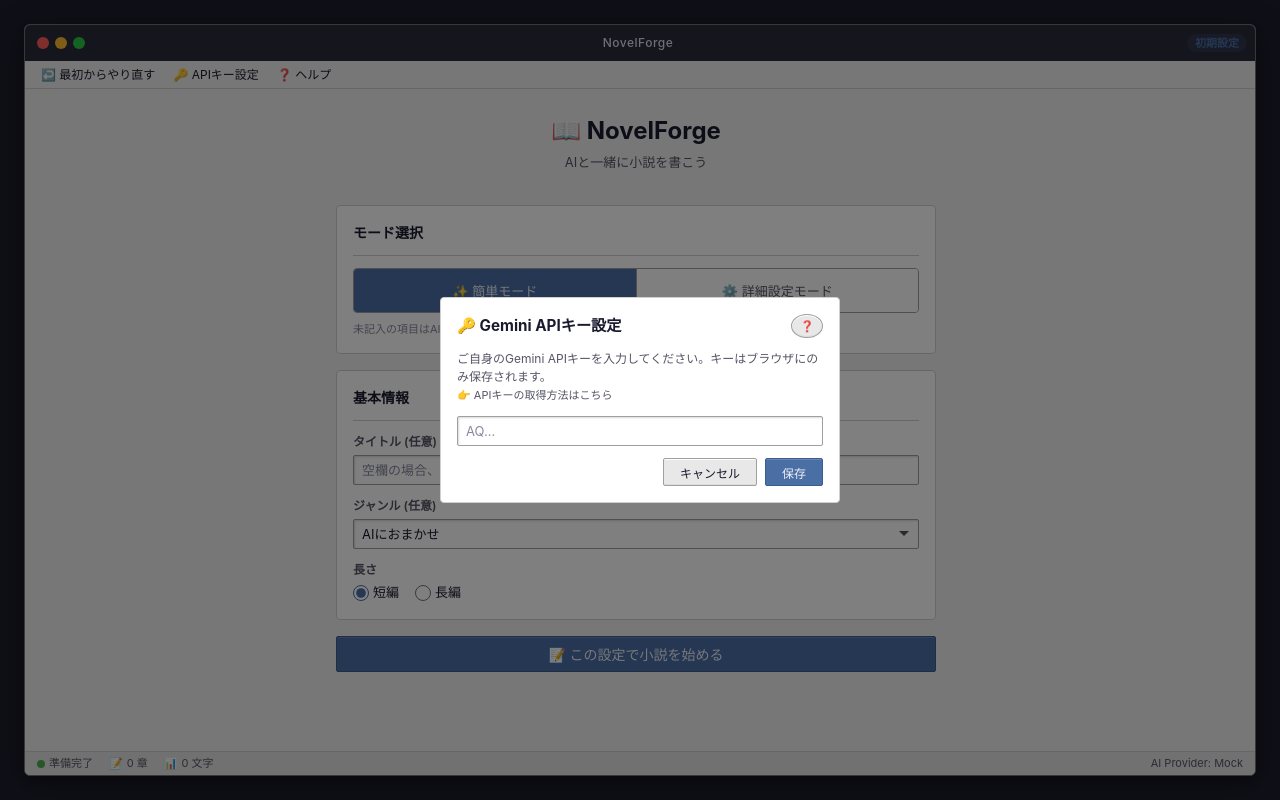
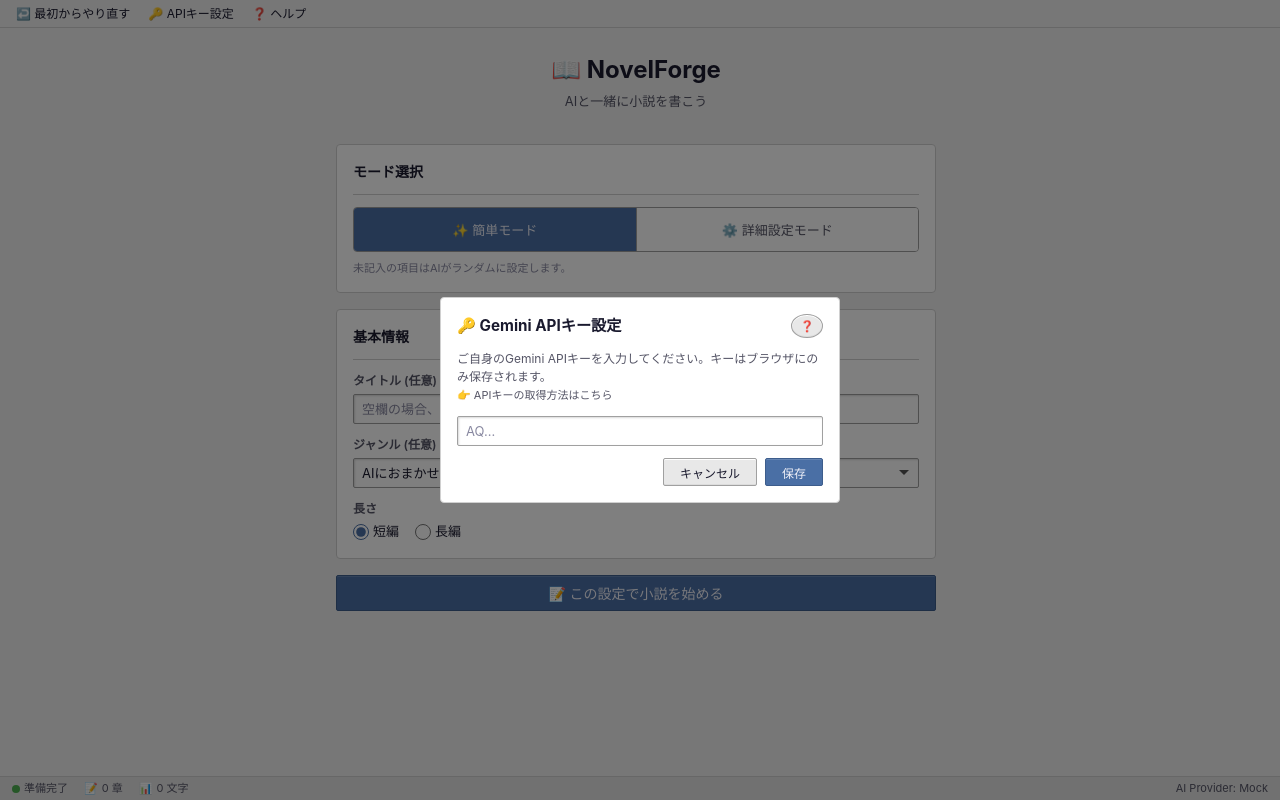
Before and after one commit to naochiba912-cpu/nover-forge, a React (Vite) app in the folder frontend/: page / in a window 1280 px wide. Built offline with nearby package versions, Linux system fonts and the light colour scheme.

Commit message:
style: make ui fullscreen and remove mac window frame

```diff
--- a/frontend/src/App.jsx
+++ b/frontend/src/App.jsx
@@ -1,6 +1,5 @@
 import { useState, useEffect } from "react";
 import { useNovel, useNovelDispatch } from "./context/NovelContext";
-import TitleBar from "./components/TitleBar";
 import StatusBar from "./components/StatusBar";
 import SetupForm from "./components/SetupForm";
 import PrologueEditor from "./components/PrologueEditor";
@@ -241,7 +240,6 @@
 
   return (
     <div className="window-frame">
-      <TitleBar />
       <MenuBar
         onOpenApiKeyModal={() => setIsApiKeyModalOpen(true)}
         onOpenHelpModal={() => setIsHelpModalOpen(true)}
--- a/frontend/src/components/TitleBar.jsx
+++ /dev/null
@@ -1,28 +0,0 @@
-import { useNovel } from "../context/NovelContext";
-
-const phaseLabels = {
-  setup: "初期設定",
-  prologue: "プロローグ設定",
-  writing: "執筆中",
-  epilogue: "エピローグ設定",
-  complete: "完成",
-};
-
-export default function TitleBar() {
-  const { phase, setup } = useNovel();
-
-  const title = setup ? `NovelForge — ${setup.title}` : "NovelForge";
-  const phaseLabel = phaseLabels[phase] || "";
-
-  return (
-    <div className="title-bar">
-      <div className="title-bar-controls">
-        <button className="title-bar-btn close" aria-label="Close" />
-        <button className="title-bar-btn minimize" aria-label="Minimize" />
-        <button className="title-bar-btn maximize" aria-label="Maximize" />
-      </div>
-      <span className="title-bar-text">{title}</span>
-      {phaseLabel && <span className="title-bar-badge">{phaseLabel}</span>}
-    </div>
-  );
-}
--- a/frontend/src/index.css
+++ b/frontend/src/index.css
@@ -108,14 +108,14 @@
   display: flex;
   justify-content: center;
   align-items: flex-start;
-  padding: var(--sp-xl);
+  padding: 0;
+  margin: 0;
   overflow: hidden;
 }
 
 #root {
-  width: 100%;
-  max-width: 1400px;
-  height: calc(100vh - 48px);
+  width: 100vw;
+  height: 100vh;
   display: flex;
   flex-direction: column;
 }
@@ -125,10 +125,8 @@
   display: flex;
   flex-direction: column;
   height: 100%;
+  width: 100%;
   background: var(--sys-surface);
-  border: 1px solid var(--sys-border-dark);
-  border-radius: var(--radius-lg);
-  box-shadow: var(--shadow-window);
   overflow: hidden;
 }
 
```
Also changed, not shown: 4 other files (tests, documents, lock files or other folders).
